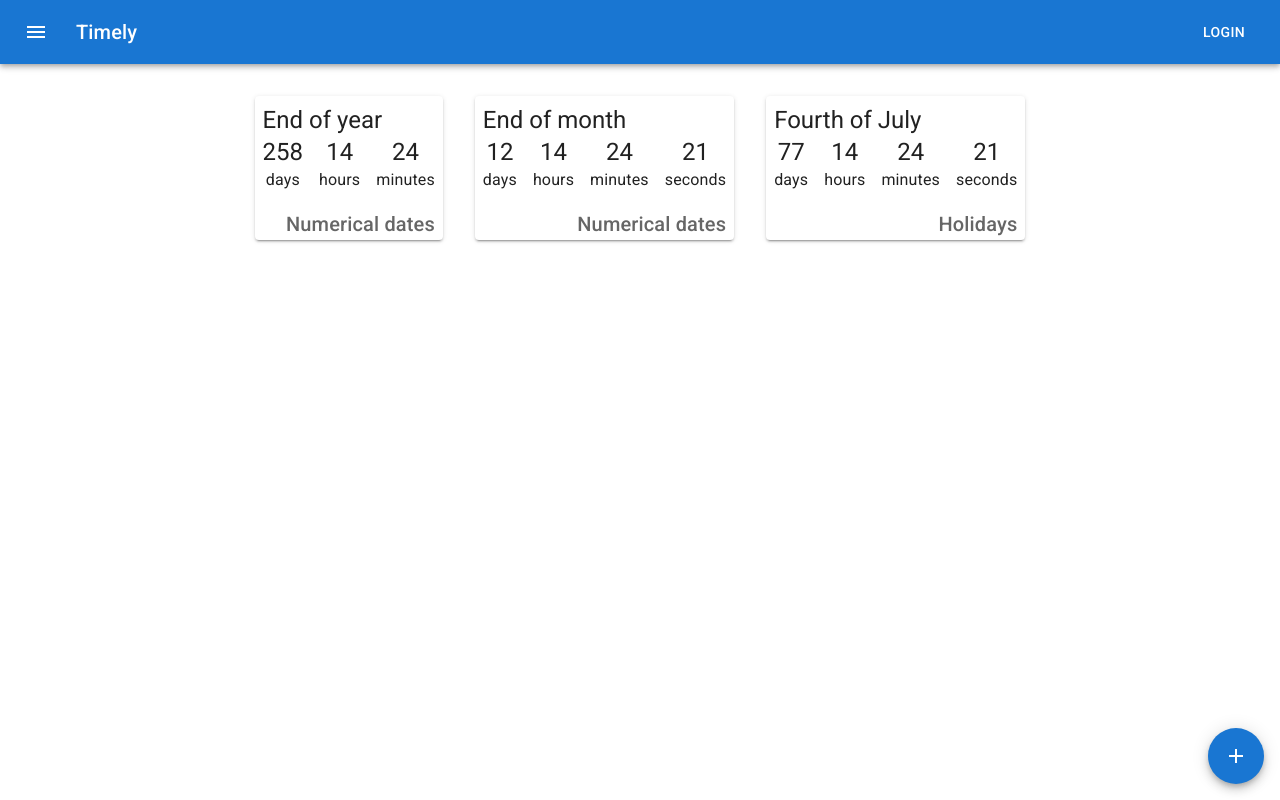
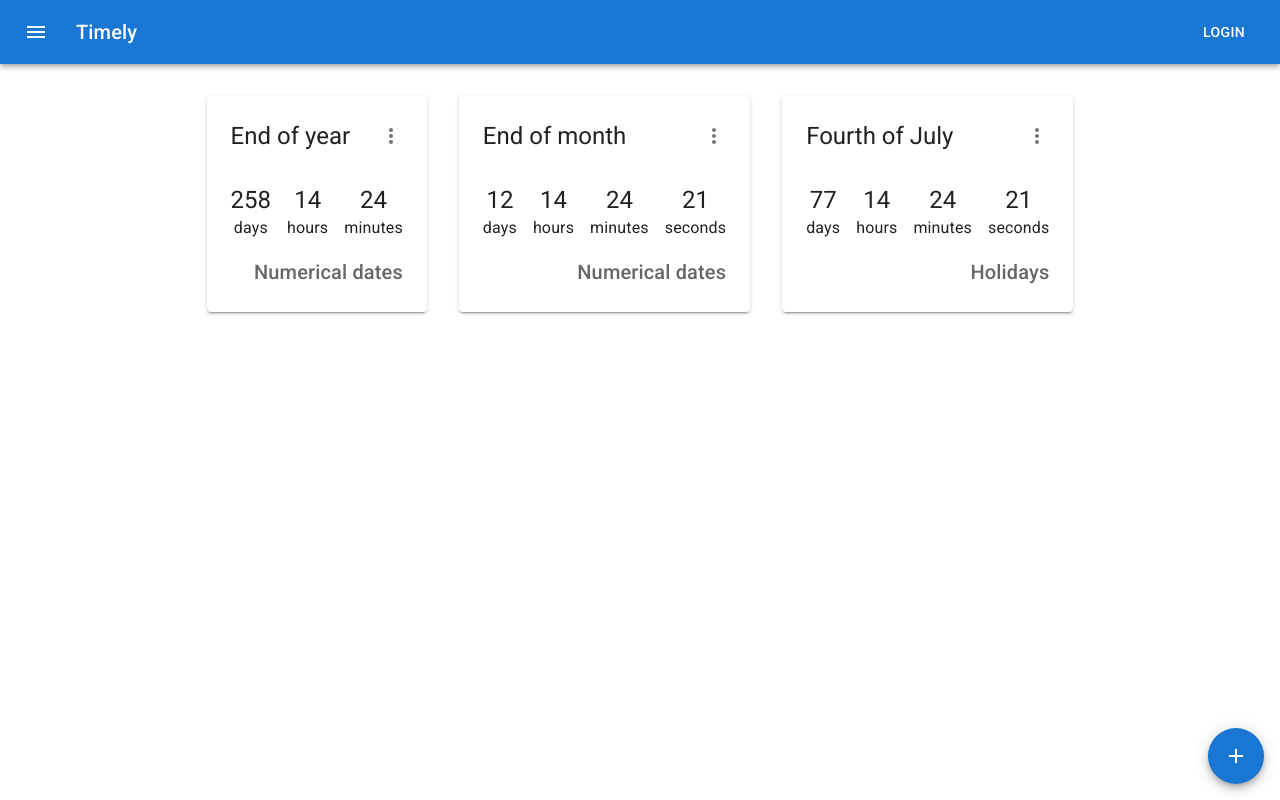
Before and after one commit to sirkoik/Timely, a React (Create React App) app: page / in a window 1280 px wide. Built offline with nearby package versions, Linux system fonts and the light colour scheme.

Commit message:
timer edit menu gui, delete timer code

```diff
--- a/src/App.tsx
+++ b/src/App.tsx
@@ -23,6 +23,8 @@ function App() {
 
   // set the initial value of the timers.
   useEffect(() => {
+    // add an id to each object manually (for now).
+    timers.forEach((timer, index) => (timer.id = index));
     timersCtx.populateTimers(timers);
   }, []);
 
@@ -74,6 +76,7 @@ function App() {
                 >
                   {
                     <Timer
+                      id={timer.id}
                       name={timer.name}
                       t1={timer.date}
                       category={timer.category}
--- a/src/components/Timer.tsx
+++ b/src/components/Timer.tsx
@@ -1,9 +1,34 @@
-import { MutableRefObject, useEffect, useRef, useState } from 'react';
-import { Paper, Stack, Typography } from '@mui/material';
+import React, {
+  MutableRefObject,
+  useContext,
+  useEffect,
+  useRef,
+  useState,
+} from 'react';
+import {
+  Card,
+  CardHeader,
+  CardContent,
+  Paper,
+  Stack,
+  Typography,
+  CardActions,
+  IconButton,
+  Menu,
+  MenuItem,
+  MenuList,
+  ListItemIcon,
+  ListItemText,
+} from '@mui/material';
+import EditIcon from '@mui/icons-material/Edit';
+import DeleteIcon from '@mui/icons-material/Delete';
+import MoreVertIcon from '@mui/icons-material/MoreVert';
 import { timespan } from '../shared/timespan';
 import TimespanConfig from '../interfaces/TimespanConfig';
+import { TimersContext } from '../context/TimersContext';
 
 interface FormatDateProps {
+  id: number | undefined;
   t1: Date;
   name: string;
   category: string;
@@ -14,13 +39,39 @@ const timesp = (t1: Date, config?: TimespanConfig) =>
   timespan(new Date(), t1, config);
 
 const Timer = ({
+  id,
   t1,
   name,
   category,
   config,
 }: FormatDateProps): JSX.Element => {
+  const timersCtx = useContext(TimersContext);
   const [timerValue, setTimerValue] = useState(timesp(t1, config));
 
+  // menu anchor
+  const [anchorEl, setAnchorEl] = useState<null | HTMLElement>(null);
+  const open = Boolean(anchorEl);
+
+  const handleClose = () => {
+    setAnchorEl(null);
+  };
+
+  const handleMenuIconClick = (event: React.MouseEvent<HTMLButtonElement>) => {
+    setAnchorEl(event.currentTarget);
+  };
+
+  const handleEdit = () => {
+    alert(`Placeholder: edit timer with id=${id}`);
+    handleClose();
+  };
+
+  const handleDelete = () => {
+    //alert(`Placeholder: delete timer with id=${id}`);
+    timersCtx.deleteTimer(id);
+    handleClose();
+  };
+
+  // references for requestAnimationFrame
   const requestRef: MutableRefObject<any> | undefined = useRef();
   const prevTimeRef = useRef(0);
   const intervalRef = useRef(0);
@@ -46,14 +97,17 @@ const Timer = ({
   }, []);
 
   return (
-    <Paper elevation={2} sx={{ p: 1, pb: 0 }}>
-      <Typography variant="h5">{name}</Typography>
-      <Stack
-        direction="row"
-        justifyContent="center"
-        spacing={2}
-        // sx={{ border: '1px solid white' }}
-      >
+    <Card elevation={2} sx={{ p: 1, pb: 0 }}>
+      <CardHeader
+        title={name}
+        action={
+          <IconButton aria-label="actions" onClick={handleMenuIconClick}>
+            <MoreVertIcon />
+          </IconButton>
+        }
+      />
+      <CardContent>
+        <Stack direction="row" justifyContent="center" spacing={2}>
           {timerValue.arr.map((item, index) => (
             <Stack sx={{ textAlign: 'center' }} key={index}>
               <Typography variant="h5">{item.value}</Typography>
@@ -67,7 +121,36 @@ const Timer = ({
         >
           {category}
         </Typography>
-    </Paper>
+      </CardContent>
+      {/* <CardActions disableSpacing sx={{ justifyContent: 'flex-end' }}>
+        <IconButton aria-label="edit timer">
+          <EditIcon />
+        </IconButton>
+        <IconButton aria-label="delete timer">
+          <DeleteIcon />
+        </IconButton>
+      </CardActions> */}
+      <Menu
+        id={`menu${id}`}
+        anchorEl={anchorEl}
+        open={open}
+        onClose={handleClose}
+        MenuListProps={{ 'aria-labelledby': 'app-button' }}
+      >
+        <MenuItem onClick={handleEdit}>
+          <ListItemIcon>
+            <EditIcon />
+          </ListItemIcon>
+          <ListItemText>Edit</ListItemText>
+        </MenuItem>
+        <MenuItem onClick={handleDelete}>
+          <ListItemIcon>
+            <DeleteIcon />
+          </ListItemIcon>
+          <ListItemText>Delete</ListItemText>
+        </MenuItem>
+      </Menu>
+    </Card>
   );
 };
 
--- a/src/components/UI/AddTimer.tsx
+++ b/src/components/UI/AddTimer.tsx
@@ -13,18 +13,22 @@ import { TimersContext } from '../../context/TimersContext';
 
 const categories = ['Custom date', 'Numerical dates', 'Holidays'];
 interface AddTimerForm {
+  id: number | undefined;
   name: string;
   date: Date;
   category: string;
 }
 
 interface FormatAddTimerProps {
+  id?: number | undefined;
   open: boolean;
   setOpen: React.Dispatch<React.SetStateAction<boolean>>;
 }
 
-const AddTimer = ({ open, setOpen }: FormatAddTimerProps): JSX.Element => {
+// TODO supply id here.
+const AddTimer = ({ id, open, setOpen }: FormatAddTimerProps): JSX.Element => {
   const [formValues, setFormValues] = useState<AddTimerForm>({
+    id: undefined,
     name: '',
     date: new Date(),
     category: '',
--- a/src/context/TimersContext.tsx
+++ b/src/context/TimersContext.tsx
@@ -14,6 +14,7 @@ const TimersContext = createContext({
   timers: [] as TimersArray,
   addTimer: ({ name, date, category, config }: formatAddTimerProps): void => {},
   populateTimers: (timers: TimersArray): void => {},
+  deleteTimer: (timerId: number | undefined): void => {},
 });
 
 const TimersProvider = (props: any) => {
@@ -36,12 +37,21 @@ const TimersProvider = (props: any) => {
     setTimers([...timers, newTimer]);
   };
 
+  // populate the list of timers with an input value
   const populateTimers = (timers: TimersArray): void => {
     setTimers(timers);
   };
 
+  // delete a timer with a given id from the list of timers
+  const deleteTimer = (timerId: number | undefined): void => {
+    const newTimers = timers.filter((timer) => timer.id !== timerId);
+    setTimers(newTimers);
+  };
+
   return (
-    <TimersContext.Provider value={{ timers, addTimer, populateTimers }}>
+    <TimersContext.Provider
+      value={{ timers, addTimer, populateTimers, deleteTimer }}
+    >
       {props.children}
     </TimersContext.Provider>
   );
--- a/src/interfaces/TimerObj.ts
+++ b/src/interfaces/TimerObj.ts
@@ -1,6 +1,7 @@
 import TimespanConfig from './TimespanConfig';
 
 export default interface TimerObj {
+  id?: number;
   name: string;
   date: Date;
   category: string;
```
Also changed, not shown: 1 other file (tests, documents, lock files or other folders). Lines whose indentation alone changed are shown as unchanged.
